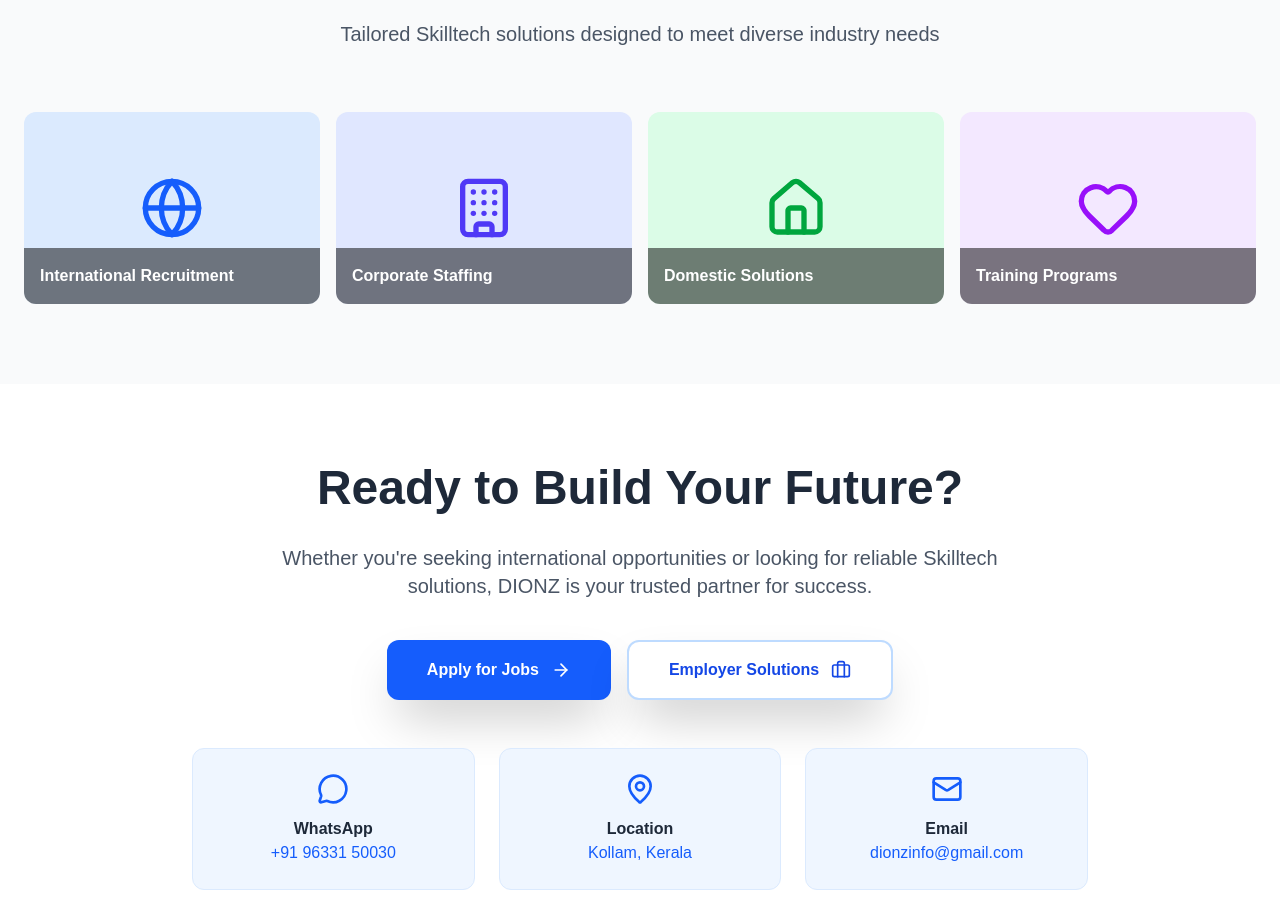
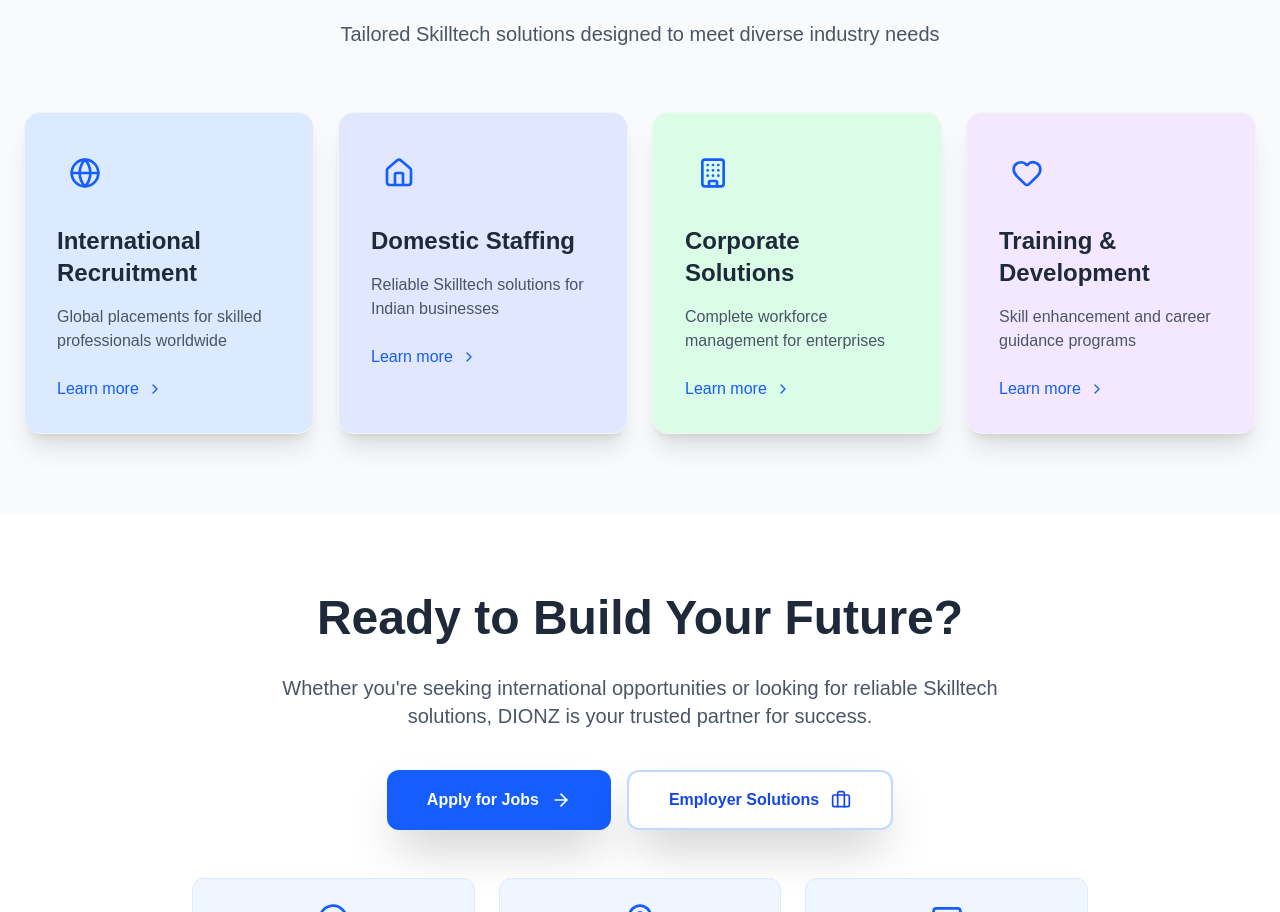
Before and after one commit to adveritoprojects-gif/Dionz-skilltech, a Next.js app: page / in a window 1280 px wide. Shown: the part 2332-3244 px from the top of the page. Built offline with nearby package versions, Linux system fonts and the light colour scheme.

Commit message:
removed 4 boxes

```diff
--- a/app/page.tsx
+++ b/app/page.tsx
@@ -478,57 +478,38 @@
             </motion.p>
           </motion.div>
 
-
+          <div className="grid md:grid-cols-2 lg:grid-cols-4 gap-6">
+            {services.map((service, index) => (
+              <motion.div
+                key={service.title}
+                initial={{ opacity: 0, y: 30 }}
+                animate={{ opacity: 1, y: 0 }}
+                transition={{ duration: 0.5, delay: index * 0.1 }}
+                whileHover={{ scale: 1.05, transition: { duration: 0.2 } }}
+                className={`${service.color} p-8 rounded-2xl shadow-xl hover:shadow-2xl transition-all duration-300 border border-gray-100`}
+              >
+                <div className="mb-6">
+                  <div className="w-14 h-14 rounded-xl flex items-center justify-center">
+                    <div className="text-blue-600">{service.icon}</div>
+                  </div>
+                </div>
+                <h3 className="text-2xl font-bold mb-4 text-gray-800">
+                  {service.title}
+                </h3>
+                <p className="text-gray-600 mb-6">{service.description}</p>
+                <a
+                  href="/services"
+                  className="text-blue-600 font-medium flex items-center group/link"
+                >
+                  Learn more
+                  <ChevronRight className="ml-2 h-4 w-4 group-hover/link:translate-x-2 transition-transform" />
+                </a>
+              </motion.div>
+            ))}
+          </div>
 
           {/* Service Gallery */}
-          <motion.div
-            initial={{ opacity: 0, y: 30 }}
-            whileInView={{ opacity: 1, y: 0 }}
-            transition={{ duration: 0.6 }}
-            viewport={{ once: true }}
-            className="mt-16 grid grid-cols-2 md:grid-cols-4 gap-4"
-          >
-            <div className="relative h-48 rounded-xl overflow-hidden bg-blue-100">
-              <div className="absolute inset-0 flex items-center justify-center">
-                <Globe className="h-16 w-16 text-blue-600" />
-              </div>
-              <div className="absolute bottom-0 left-0 right-0 bg-black/50 p-4">
-                <div className="text-white font-semibold">
-                  International Recruitment
-                </div>
-              </div>
-            </div>
-            <div className="relative h-48 rounded-xl overflow-hidden bg-indigo-100">
-              <div className="absolute inset-0 flex items-center justify-center">
-                <Building className="h-16 w-16 text-indigo-600" />
-              </div>
-              <div className="absolute bottom-0 left-0 right-0 bg-black/50 p-4">
-                <div className="text-white font-semibold">
-                  Corporate Staffing
-                </div>
-              </div>
-            </div>
-            <div className="relative h-48 rounded-xl overflow-hidden bg-green-100">
-              <div className="absolute inset-0 flex items-center justify-center">
-                <Home className="h-16 w-16 text-green-600" />
-              </div>
-              <div className="absolute bottom-0 left-0 right-0 bg-black/50 p-4">
-                <div className="text-white font-semibold">
-                  Domestic Solutions
-                </div>
-              </div>
-            </div>
-            <div className="relative h-48 rounded-xl overflow-hidden bg-purple-100">
-              <div className="absolute inset-0 flex items-center justify-center">
-                <Heart className="h-16 w-16 text-purple-600" />
-              </div>
-              <div className="absolute bottom-0 left-0 right-0 bg-black/50 p-4">
-                <div className="text-white font-semibold">
-                  Training Programs
-                </div>
-              </div>
-            </div>
-          </motion.div>
+
         </div>
       </section>
 
```
Also changed, not shown: public/favicon.png (added).
